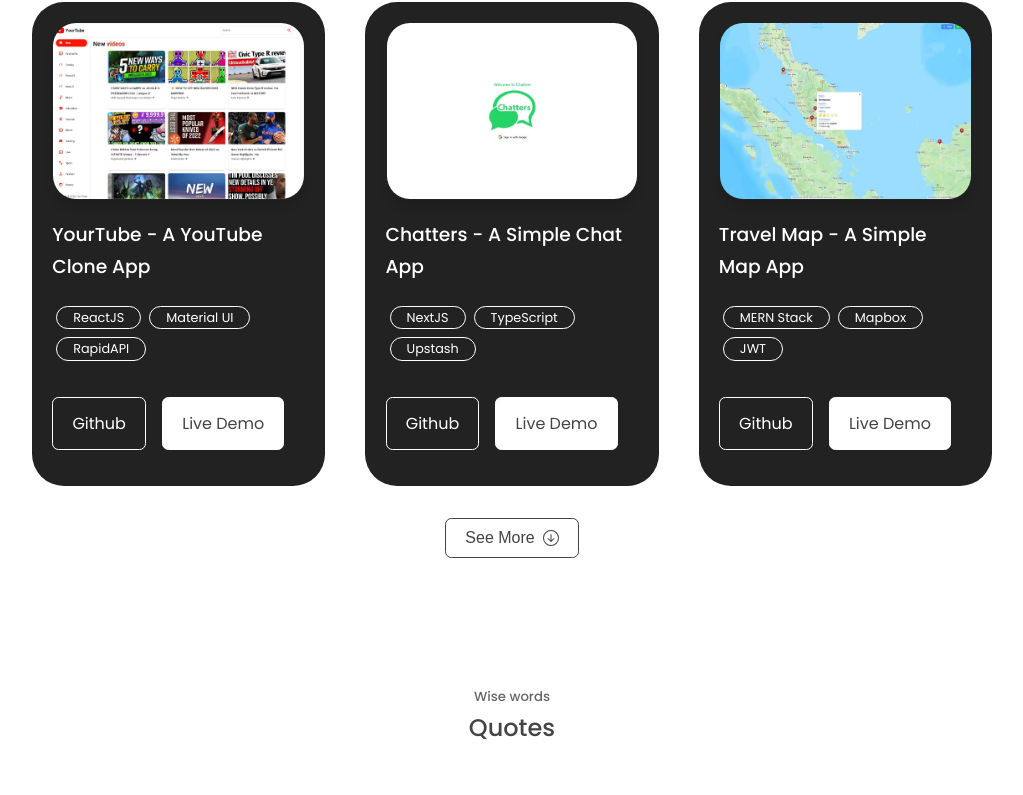
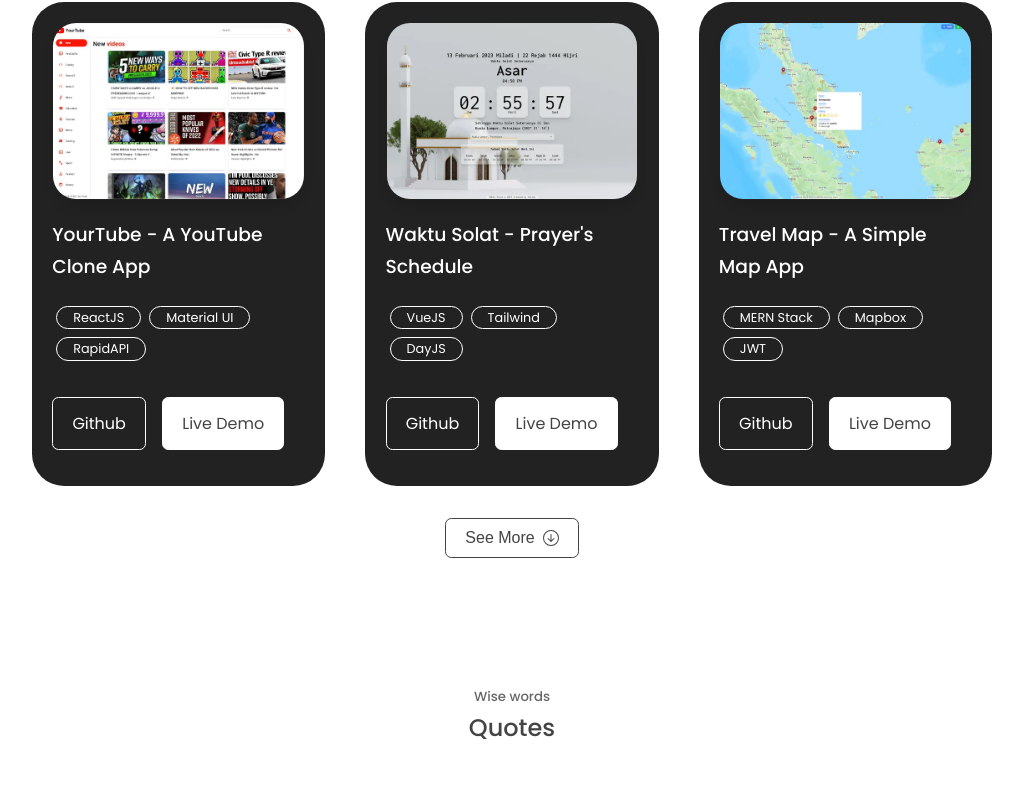
Before and after one commit to salimi-my/my-portfolio, a React (Create React App) app: page / in a window 1280 px wide. Shown: the part 4320-5115 px from the top of the page, without its empty margins (128-1151 px from the left). Built offline with nearby package versions, Linux system fonts and the light colour scheme.

Commit message:
Update portfolio

```diff
--- a/src/components/portfolio/Portfolio.jsx
+++ b/src/components/portfolio/Portfolio.jsx
@@ -5,20 +5,22 @@ import IMG1 from '../../assets/facebook-clone-min.png';
 import IMG2 from '../../assets/my-portfolio-min.png';
 import IMG3 from '../../assets/instagram-clone-min.png';
 import IMG4 from '../../assets/youtube-clone-min.png';
-import IMG5 from '../../assets/chatters-min.png';
+import IMG5 from '../../assets/waktu-solat-min.png';
 import IMG6 from '../../assets/travel-map-min.png';
-import IMG7 from '../../assets/phonebook-app-min.png';
-import IMG8 from '../../assets/protected-share-min.png';
-import IMG9 from '../../assets/social-login-min.png';
+import IMG7 from '../../assets/chatters-min.png';
+import IMG8 from '../../assets/phonebook-app-min.png';
+import IMG9 from '../../assets/protected-share-min.png';
+import IMG10 from '../../assets/social-login-min.png';
 import IMG1webp from '../../assets/facebook-clone-min.webp';
 import IMG2webp from '../../assets/my-portfolio-min.webp';
 import IMG3webp from '../../assets/instagram-clone-min.webp';
 import IMG4webp from '../../assets/youtube-clone-min.webp';
-import IMG5webp from '../../assets/chatters-min.webp';
+import IMG5webp from '../../assets/waktu-solat-min.webp';
 import IMG6webp from '../../assets/travel-map-min.webp';
-import IMG7webp from '../../assets/phonebook-app-min.webp';
-import IMG8webp from '../../assets/protected-share-min.webp';
-import IMG9webp from '../../assets/social-login-min.webp';
+import IMG7webp from '../../assets/chatters-min.webp';
+import IMG8webp from '../../assets/phonebook-app-min.webp';
+import IMG9webp from '../../assets/protected-share-min.webp';
+import IMG10webp from '../../assets/social-login-min.webp';
 
 const data = [
   {
@@ -61,10 +63,10 @@ const data = [
     id: 5,
     image: IMG5,
     imageWebp: IMG5webp,
-    title: 'Chatters - A Simple Chat App',
-    github: 'https://github.com/salimi-my/chatters',
-    demo: 'https://chatters.salimi.my',
-    tags: ['NextJS', 'TypeScript', 'Upstash']
+    title: "Waktu Solat - Prayer's Schedule",
+    github: 'https://github.com/salimi-my/waktu-solat',
+    demo: 'https://solat.salimi.my',
+    tags: ['VueJS', 'Tailwind', 'DayJS']
   },
   {
     id: 6,
@@ -79,24 +81,33 @@ const data = [
     id: 7,
     image: IMG7,
     imageWebp: IMG7webp,
+    title: 'Chatters - A Simple Chat App',
+    github: 'https://github.com/salimi-my/chatters',
+    demo: 'https://chatters.salimi.my',
+    tags: ['NextJS', 'TypeScript', 'Upstash']
+  },
+  {
+    id: 8,
+    image: IMG8,
+    imageWebp: IMG8webp,
     title: 'Phonebook - A Simple Contacts App',
     github: 'https://github.com/salimi-my/phonebook-app',
     demo: 'https://phonebook.salimi.my',
     tags: ['CodeIgniter', 'Bootstrap', 'MySQL']
   },
   {
-    id: 8,
-    image: IMG8,
-    imageWebp: IMG8webp,
+    id: 9,
+    image: IMG9,
+    imageWebp: IMG9webp,
     title: 'Protected Share - File Sharing App',
     github: 'https://github.com/salimi-my/protected-share',
     demo: 'https://share.salimi.my',
     tags: ['CodeIgniter', 'Bootstrap', 'MySQL']
   },
   {
-    id: 9,
-    image: IMG9,
-    imageWebp: IMG9webp,
+    id: 10,
+    image: IMG10,
+    imageWebp: IMG10webp,
     title: 'Social Login - Codeigniter Social Auth',
     github: 'https://github.com/salimi-my/social-login',
     demo: 'https://social-login.salimi.my',
```
Also changed, not shown: src/assets/waktu-solat-min.png (added), src/assets/waktu-solat-min.webp (added).
